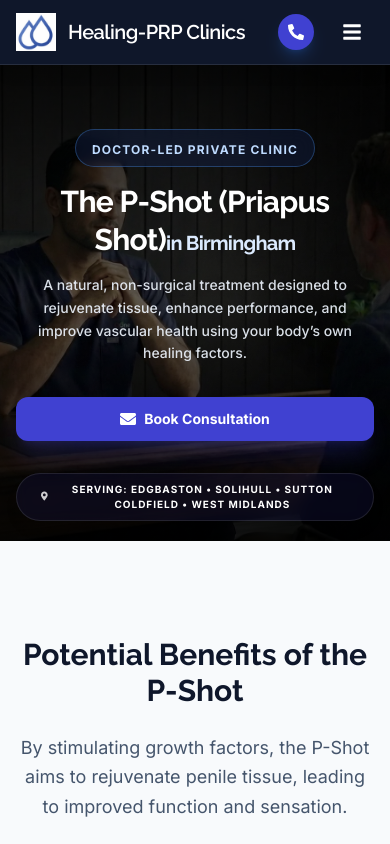
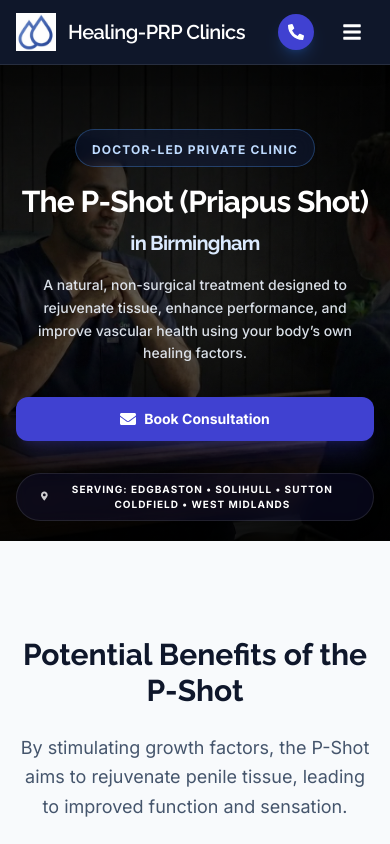
Before and after one commit to binithekid/Healing-PRP-Clinics-Preview, a Next.js app: page /birmingham/p-shot in a window 390 px wide. Shown: the top 844 px of the page. Built offline with nearby package versions, Linux system fonts and the light colour scheme.

Commit message:
Update PShotClient.tsx

```diff
--- a/src/components/pages/PShotClient.tsx
+++ b/src/components/pages/PShotClient.tsx
@@ -198,12 +198,12 @@ export default function PShotClient({
           <motion.h1
             custom={1}
             initial="hidden"
-            animate={isLoaded ? "visible" : "hidden"}
+            animate="visible"
             variants={fadeUpVariants}
             className="text-3xl md:text-4xl lg:text-5xl font-bold font-raleway text-white leading-tight mb-4 tracking-tight"
           >
-            The P-Shot (Priapus Shot)<br className="hidden sm:block" />
-            <span className="text-xl md:text-3xl lg:text-4xl text-blue-100">in {locationName}</span>
+            The P-Shot (Priapus Shot) <br />
+            <span className="text-xl md:text-3xl lg:text-4xl text-blue-100 mt-2 inline-block">in {locationName}</span>
           </motion.h1>
 
           <motion.p
```
